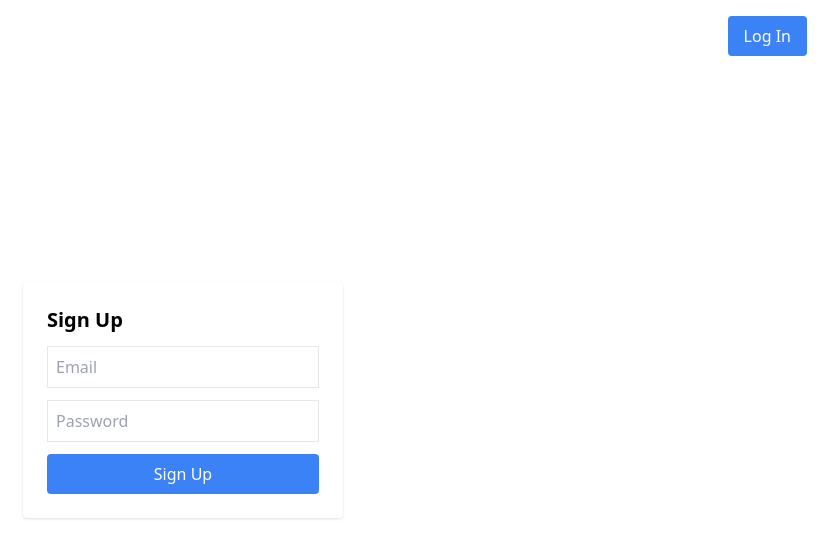
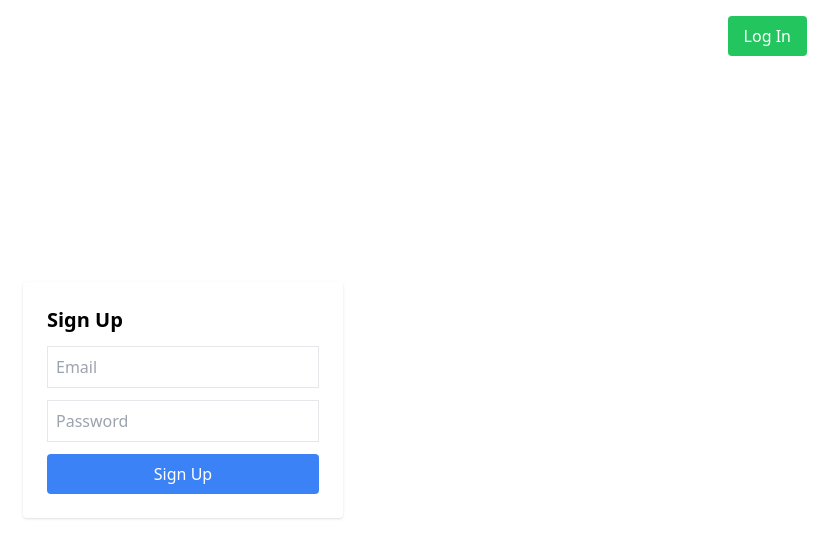
Before and after one commit to aadilaliofficial/taskmanager, a React (Vite) app in the folder task-manager-frontend/: page / in a window 1280 px wide. Shown: the top 558 px of the page, without its empty margins (457-1280 px from the left). Built offline with nearby package versions, Linux system fonts and the light colour scheme.

Commit message:
Update Signup.jsx

```diff
--- a/task-manager-frontend/src/pages/Signup.jsx
+++ b/task-manager-frontend/src/pages/Signup.jsx
@@ -29,7 +29,7 @@ const handleSignup = async (e) => {
     <div className="flex h-screen items-center justify-center">
       <button
         onClick={() => navigate("/login")}
-        className="absolute top-4 right-4 bg-blue-500 text-white px-4 py-2 rounded"
+        className="absolute top-4 right-4 bg-green-500 text-white px-4 py-2 rounded"
       >
 Log In
       </button>
```
